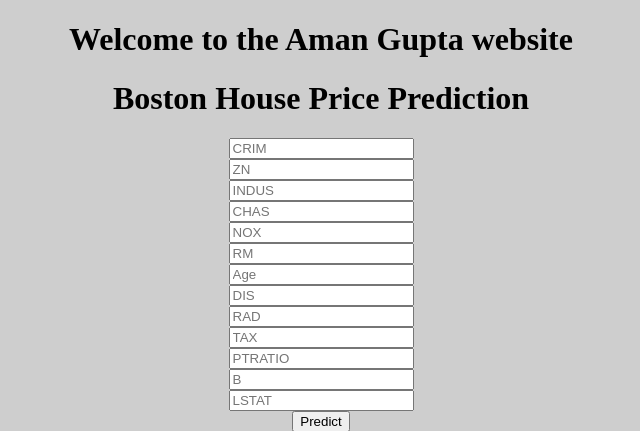
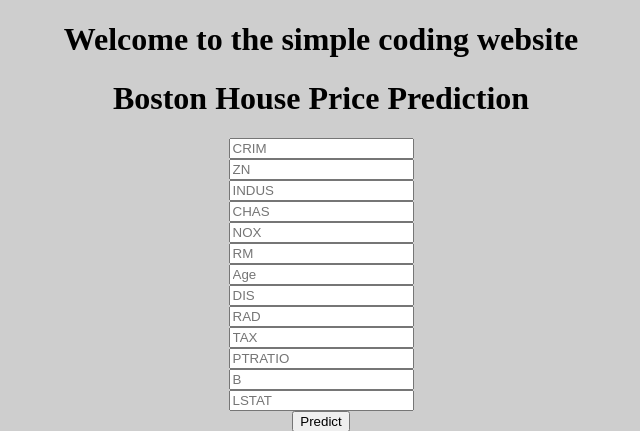
Before and after one commit to Aman3073/bostonhouseprice, a Flask app: page / in a window 1280 px wide. Shown: the top 431 px of the page, without its empty margins (319-959 px from the left). Run offline with Flask 2, Linux system fonts and the light colour scheme; parts of the project's set-up code (start-up, migrations or seed data) failed here and were passed over.

Commit message:
changes in pkl file

```diff
--- a/app.py
+++ b/app.py
@@ -7,7 +7,7 @@ import pandas as pd
 
 app = Flask(__name__)
 # load the model
-regmodel = pickle.load(open('regmodel.pkl','rb'))
+regmodel = pickle.load(open('model.pkl','rb'))
 scaler = pickle.load(open('scaling.pkl','rb'))
 @app.route('/')
 def home():
--- a/templates/home.html
+++ b/templates/home.html
@@ -11,7 +11,7 @@
          background-color: #CECECE;
       }
    </style>
-   <h1> Welcome to the Aman Gupta website </h1>
+   <h1> Welcome to the simple coding website </h1>
   <meta charset="UTF-8">
   <title>ML API</title>
   <link href='https://fonts.googleapis.com/css?family=Pacifico' rel='stylesheet' type='text/css'>
```
Also changed, not shown: 3 other files.
